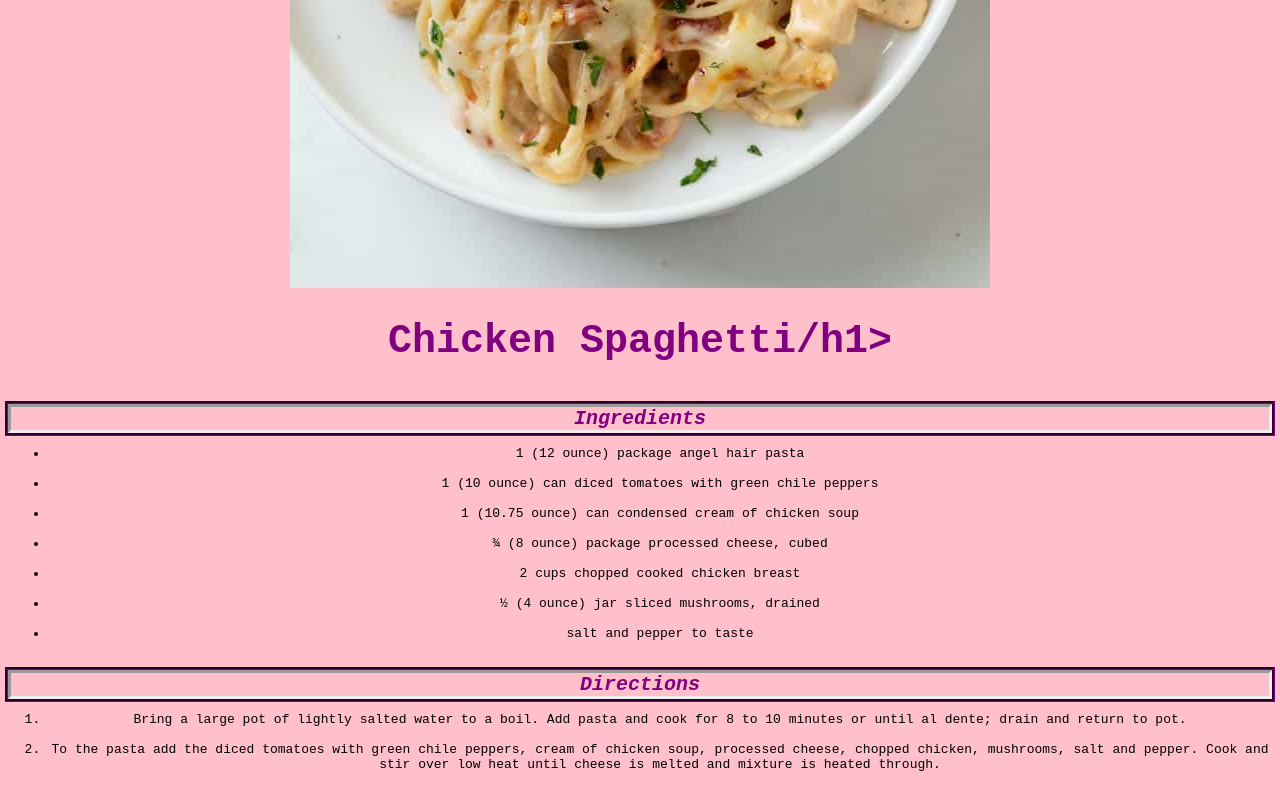
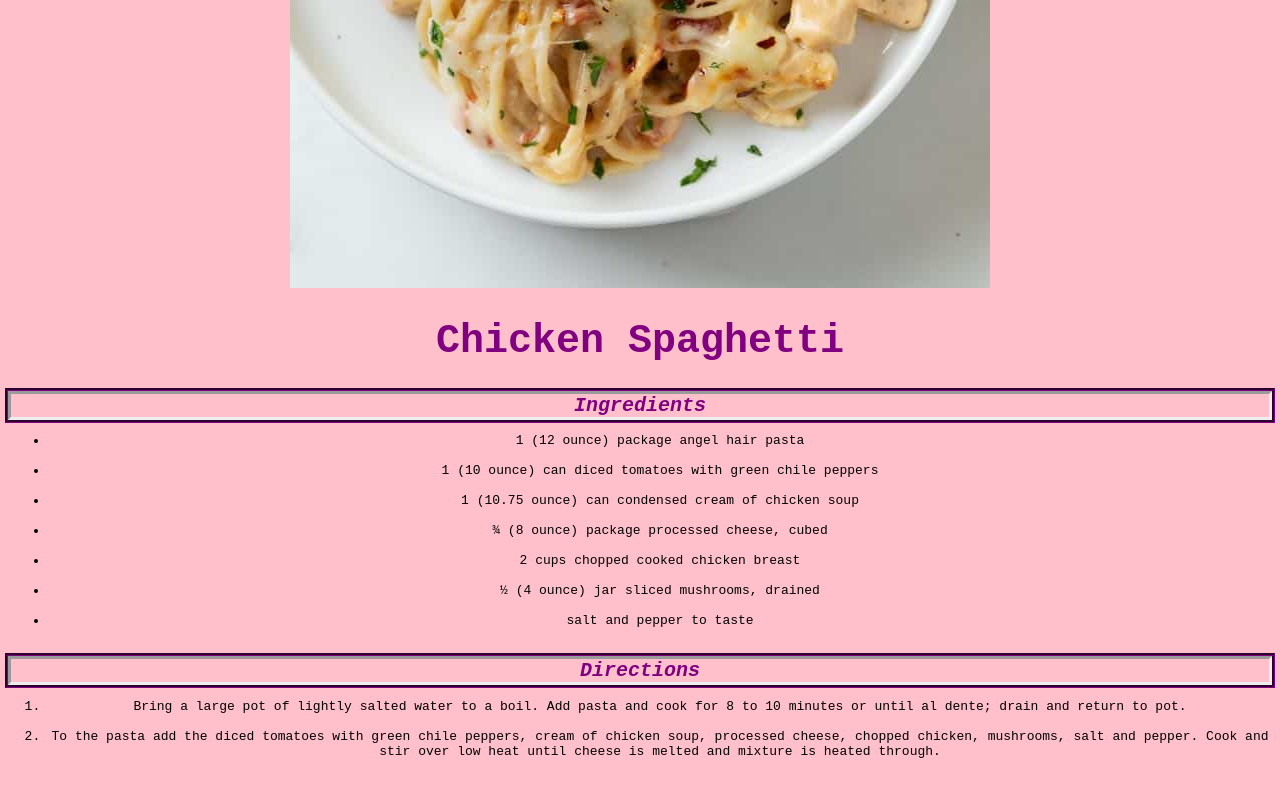
Before and after one commit to dalenfitzgerald/odin-recipes, a plain HTML site: page recipes/chickenspaghetti.html in a window 1280 px wide. Shown: the part 621-1421 px from the top of the page. Drawn offline with Linux system fonts and the light colour scheme.

Commit message:
fixed typos: Chicken Spaghetti /h1>

```diff
--- a/recipes/chickenspaghetti.html
+++ b/recipes/chickenspaghetti.html
@@ -10,7 +10,7 @@
         <p>
             <img src="../images/chickenspaghetti.jpg" alt="Chicken Spaghetti Picture">
         </p>
-        <h1>Chicken Spaghetti/h1>
+        <h1>Chicken Spaghetti</h1>
         <p>
             <h1 class="miniheader"><em>Ingredients</em></h1>
         </p>
```
